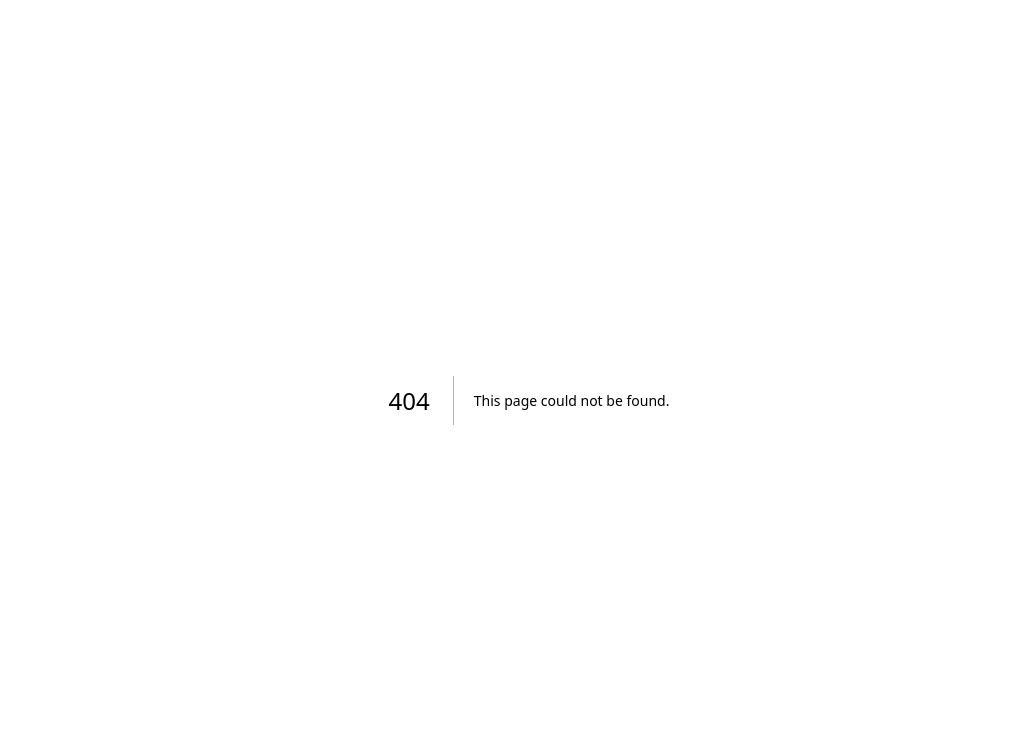
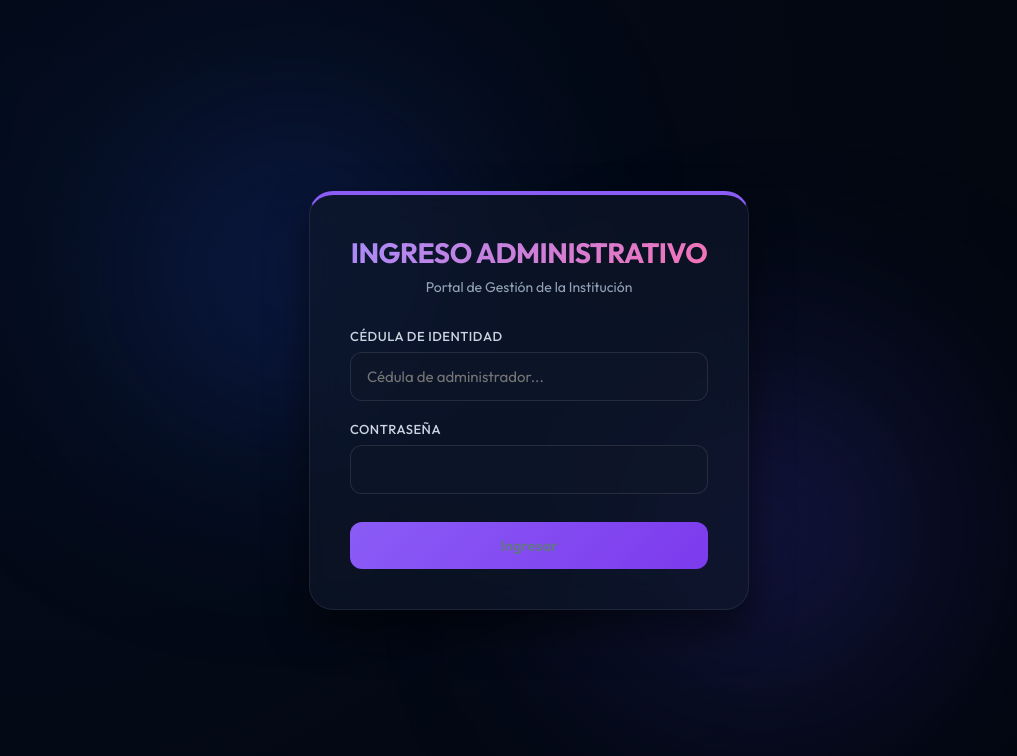
Before and after one commit to jaimedrodriguezf-netizen/sistema-academico, a Next.js app: page /admin-login in a window 1280 px wide. Before the commit this address had no page. Shown: the top 756 px of the page, without its empty margins (111-1128 px from the left). Built offline with nearby package versions, Linux system fonts and the light colour scheme.

Commit message:
feat(ui): implement dedicated admin login route at /admin-login with tests

```diff
--- /dev/null
+++ b/src/app/admin-login/page.tsx
@@ -0,0 +1,107 @@
+'use client';
+
+import React, { useState } from 'react';
+import { validarCedula } from '@/lib/validador';
+import '../login/login.css'; // Reutilizamos los estilos premium del login
+
+export default function AdminLoginPage() {
+  const [cedula, setCedula] = useState('');
+  const [password, setPassword] = useState('');
+  const [apiError, setApiError] = useState('');
+  const [cargando, setCargando] = useState(false);
+
+  // Validación de cédula interactiva
+  let cedulaError = '';
+  if (cedula.length > 0 && cedula.length < 10) {
+    cedulaError = 'La cédula debe tener 10 dígitos.';
+  } else if (cedula.length === 10 && !validarCedula(cedula)) {
+    cedulaError = 'Número de cédula inválido.';
+  }
+
+  const handleSubmit = async (e: React.FormEvent) => {
+    e.preventDefault();
+    if (cedulaError || !cedula || !password) return;
+
+    setCargando(true);
+    setApiError('');
+
+    try {
+      const response = await fetch('/api/auth/login', {
+        method: 'POST',
+        headers: { 'Content-Type': 'application/json' },
+        body: JSON.stringify({ cedula, password }),
+      });
+
+      const data = await response.json();
+
+      if (!response.ok) {
+        throw new Error(data.error || 'Error al iniciar sesión');
+      }
+
+      // Restricción: Esta vista es EXCLUSIVA para administradores
+      if (data.rol !== 'admin') {
+        throw new Error('Acceso restringido. Esta entrada es solo para administradores.');
+      }
+
+      // Redirección exitosa
+      window.location.href = '/admin/usuarios';
+    } catch (err: unknown) {
+      const error = err as Error;
+      setApiError(error.message || 'Error de conexión.');
+      setCargando(false);
+    }
+  };
+
+  return (
+    <div className="login-container">
+      <div className="login-card" style={{ borderTop: '4px solid #8b5cf6' }}>
+        <div className="login-header">
+          <h1 style={{ background: 'linear-gradient(135deg, #a78bfa 0%, #f472b6 100%)', WebkitBackgroundClip: 'text', WebkitTextFillColor: 'transparent' }}>
+            INGRESO ADMINISTRATIVO
+          </h1>
+          <p>Portal de Gestión de la Institución</p>
+        </div>
+
+        <form onSubmit={handleSubmit}>
+          <div className="form-group">
+            <label className="form-label" htmlFor="form-cedula">Cédula de Identidad</label>
+            <input
+              type="text"
+              id="form-cedula"
+              className={`form-input ${cedulaError ? 'invalid' : ''}`}
+              placeholder="Cédula de administrador..."
+              value={cedula}
+              maxLength={10}
+              onChange={(e) => setCedula(e.target.value.replace(/\D/g, ''))}
+              disabled={cargando}
+            />
+            {cedulaError && <span className="error-message">⚠️ {cedulaError}</span>}
+          </div>
+
+          <div className="form-group">
+            <label className="form-label" htmlFor="form-password">Contraseña</label>
+            <input
+              type="password"
+              id="form-password"
+              className="form-input"
+              value={password}
+              onChange={(e) => setPassword(e.target.value)}
+              disabled={cargando}
+            />
+          </div>
+
+          {apiError && <div className="error-message">❌ {apiError}</div>}
+
+          <button
+            type="submit"
+            className="btn-submit"
+            style={{ background: 'linear-gradient(135deg, #8b5cf6 0%, #7c3aed 100%)' }}
+            disabled={cargando || !!cedulaError || !cedula || !password}
+          >
+            {cargando ? 'Iniciando sesión...' : 'Ingresar'}
+          </button>
+        </form>
+      </div>
+    </div>
+  );
+}
```
Also changed, not shown: src/proxy.ts (+4 -4 lines), 2 other files (tests, documents, lock files or other folders).
